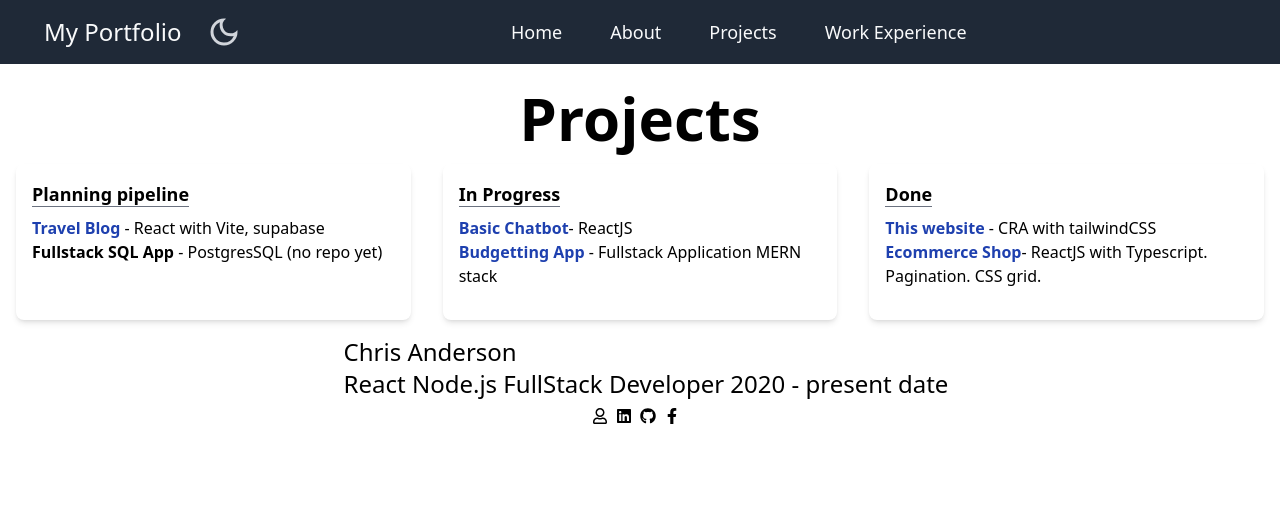
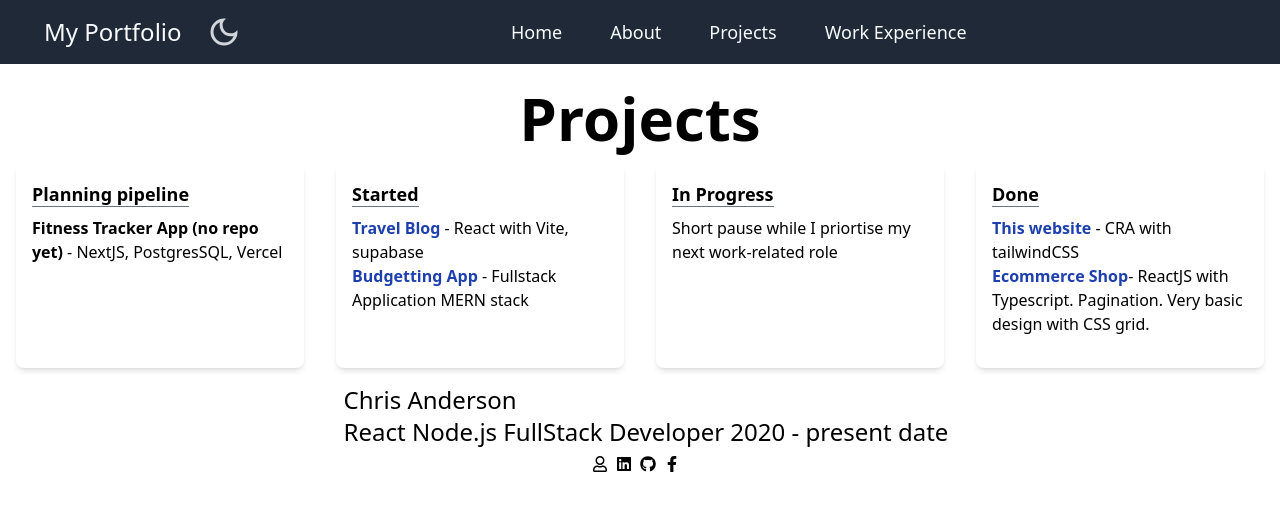
Before and after one commit to bojeans/CRA-portfolio, a React (Create React App) app in the folder app/: page /projects in a window 1280 px wide. Shown: the top 510 px of the page. Built offline with nearby package versions, Linux system fonts and the light colour scheme; no server answers.

Commit message:
tidy of project page

```diff
--- a/app/src/components/Projects.js
+++ b/app/src/components/Projects.js
@@ -11,7 +11,7 @@ const Projects = () => {
       </h1>
       <div className="container mx-auto projects-page">
         <div className="flex flex-wrap justify-center">
-          <div className="w-full md:w-1/3 px-4 ">
+          <div className="w-full md:w-1/4 px-4 ">
             <div className="rounded-lg shadow-md p-4 mb-4 h-full flex flex-col">
               <h2 className="text-lg font-bold mb-2">
                 <span className="border-b border-gray-500">
@@ -19,6 +19,19 @@ const Projects = () => {
                 </span>
               </h2>
 
+              <p>
+                <strong className="hyperlinks">
+                  Fitness Tracker App (no repo yet){" "}
+                </strong>{" "}
+                - NextJS, PostgresSQL, Vercel
+              </p>
+            </div>
+          </div>
+          <div className="w-full md:w-1/4 px-4">
+            <div className=" rounded-lg shadow-md p-4 mb-4 h-full flex flex-col">
+              <h2 className="text-lg font-bold mb-2">
+                <span className="border-b border-gray-500">Started</span>
+              </h2>
               <p>
                 <a
                   href="https://github.com/bojeans/PERN-travel-blog"
@@ -29,28 +42,6 @@ const Projects = () => {
                   <strong>Travel Blog</strong>{" "}
                 </a>
                 - React with Vite, supabase
-              </p>
-              <p>
-                <strong className="hyperlinks">Fullstack SQL App</strong> -
-                PostgresSQL (no repo yet)
-              </p>
-            </div>
-          </div>
-          <div className="w-full md:w-1/3 px-4">
-            <div className=" rounded-lg shadow-md p-4 mb-4 h-full flex flex-col">
-              <h2 className="text-lg font-bold mb-2">
-                <span className="border-b border-gray-500">In Progress</span>
-              </h2>
-              <p>
-                <a
-                  href="https://github.com/bojeans/chatbot"
-                  className="text-blue-800 hyperlinks"
-                  target="_blank"
-                  rel="noreferrer"
-                >
-                  <strong>Basic Chatbot</strong>
-                </a>
-                - ReactJS
               </p>
               <p>
                 <a
@@ -65,7 +56,15 @@ const Projects = () => {
               </p>
             </div>
           </div>
-          <div className="w-full md:w-1/3 px-4">
+          <div className="w-full md:w-1/4 px-4">
+            <div className=" rounded-lg shadow-md p-4 mb-4 h-full flex flex-col">
+              <h2 className="text-lg font-bold mb-2">
+                <span className="border-b border-gray-500">In Progress</span>
+              </h2>
+              <p>Short pause while I priortise my next work-related role</p>
+            </div>
+          </div>
+          <div className="w-full md:w-1/4 px-4">
             <div className="rounded-lg shadow-md p-4 mb-4 h-full flex flex-col">
               <h2 className="text-lg font-bold mb-2">
                 <span className="border-b border-gray-500">Done</span>
@@ -90,7 +89,8 @@ const Projects = () => {
                 >
                   <strong>Ecommerce Shop</strong>
                 </a>
-                - ReactJS with Typescript. Pagination. CSS grid.
+                - ReactJS with Typescript. Pagination. Very basic design with
+                CSS grid.
               </p>
             </div>
           </div>
```
